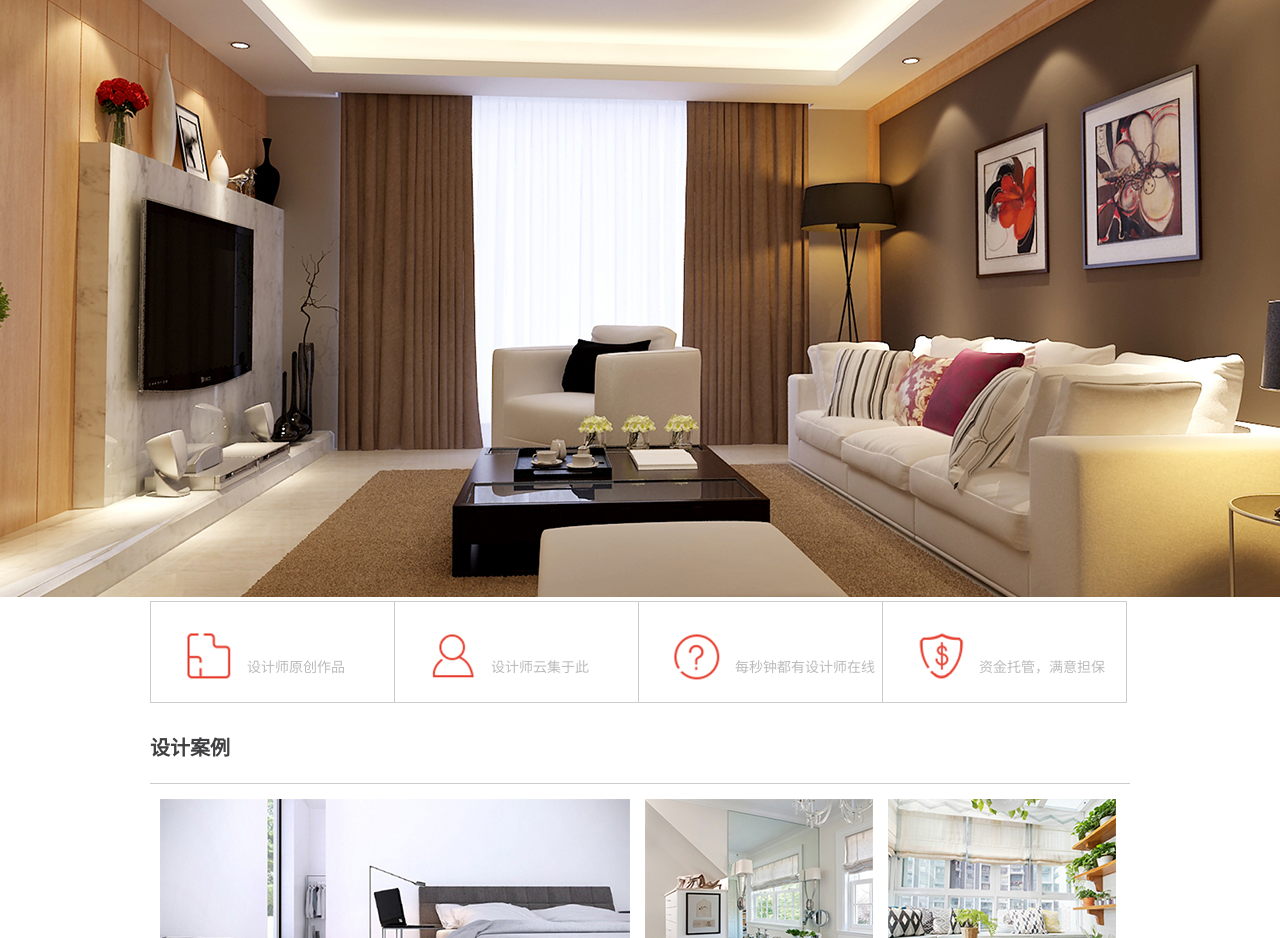
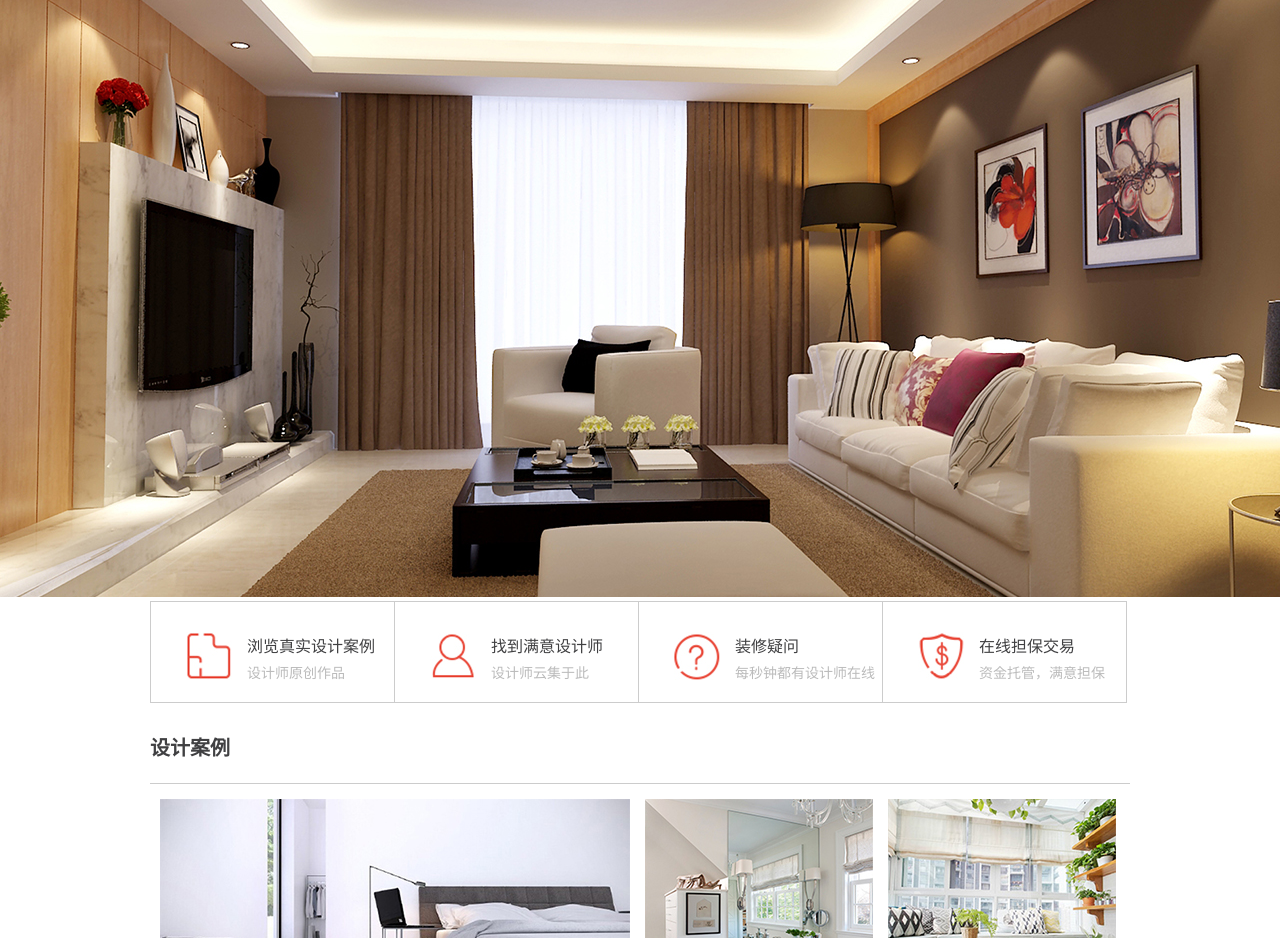
Before and after one commit to hne886/shixun4, a plain HTML site: page index.html in a window 1280 px wide. Shown: the part 162-1100 px from the top of the page. Drawn offline with Linux system fonts and the light colour scheme.

Commit message:
Update style05.css

```diff
--- a/style05.css
+++ b/style05.css
@@ -69,7 +69,7 @@ a{
 	float: left;
 	margin-right: 15px;
 }
-.banner ..list li a{
+.banner .list li a{
 	float: left;
 	line-height: 30px;
 	color: #404042;
```
